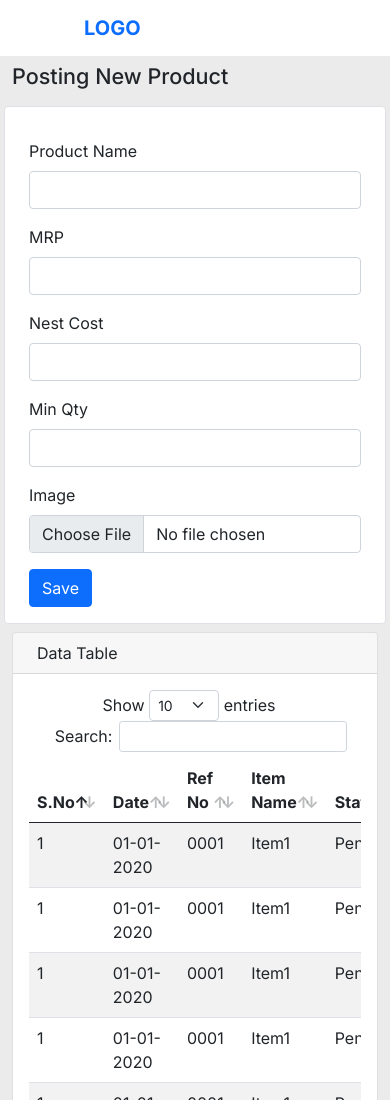
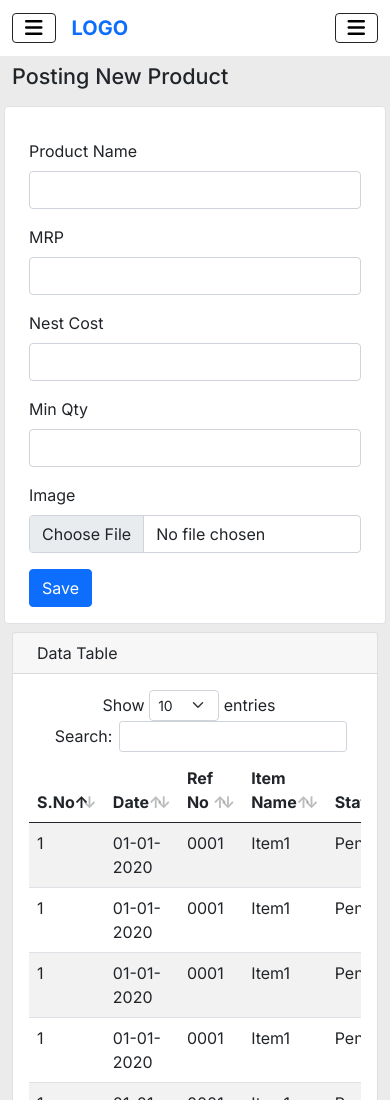
Before and after one commit to Batrinath-Code/vendor-template, a plain HTML site: page postingnewproduct.html in a window 390 px wide. Shown: the top 1100 px of the page. Drawn offline with nearby package versions, Linux system fonts and the light colour scheme.

Commit message:
menu fixed

```diff
--- a/postingnewproduct.html
+++ b/postingnewproduct.html
@@ -19,13 +19,13 @@
     <nav class="navbar navbar-expand-lg bg-white fixed-top">
       <div class="container-fluid">
         <button
-          class="navbar-toggler"
+          class="navbar-toggler border-dark"
           type="button"
           data-bs-toggle="offcanvas"
           data-bs-target="#sidebar"
           aria-controls="offcanvasExample"
         >
-          <span class="navbar-toggler-icon" data-bs-target="#sidebar"></span>
+          <i class="fa-solid fa-bars" data-bs-target="#sidebar"></i>
         </button>
         <a
           class="navbar-brand me-auto ms-lg-0 ms-3 text-uppercase fw-bold"
@@ -33,7 +33,7 @@
           >Logo</a
         >
         <button
-          class="navbar-toggler"
+          class="navbar-toggler border-dark"
           type="button"
           data-bs-toggle="collapse"
           data-bs-target="#topNavBar"
@@ -41,7 +41,7 @@
           aria-expanded="false"
           aria-label="Toggle navigation"
         >
-          <span class="navbar-toggler-icon"></span>
+          <i class="fa-solid fa-bars"></i>
         </button>
         <div class="collapse navbar-collapse" id="topNavBar">
           <form class="d-flex ms-auto my-3 my-lg-0">
@@ -66,7 +66,7 @@
                 data-bs-toggle="dropdown"
                 aria-expanded="false"
               >
-              <i class="fa-solid fa-user"></i>
+                <i class="fa-solid fa-user"></i>
               </a>
               <ul class="dropdown-menu dropdown-menu-end">
                 <li><a class="dropdown-item" href="#">Action</a></li>
@@ -89,7 +89,7 @@
     >
       <div class="offcanvas-body p-0">
         <nav class="navbar-lbg-light">
-          <ul class="navbar-nav">
+          <ul class="navbar-nav mt-sm-5">
             <li>
               <div class="text-muted small fw-bold text-uppercase px-3">
                 CORE
@@ -103,7 +103,9 @@
             </li>
             <li>
               <a href="poviewprint.html" class="nav-link px-3 active">
-                <span class="me-2"><i class="fa-brands fa-product-hunt"></i></span>
+                <span class="me-2"
+                  ><i class="fa-brands fa-product-hunt"></i
+                ></span>
                 <span>Product View/Print</span>
               </a>
             </li>
```
Also changed, not shown: poviewprint.html (+7 -7 lines).
